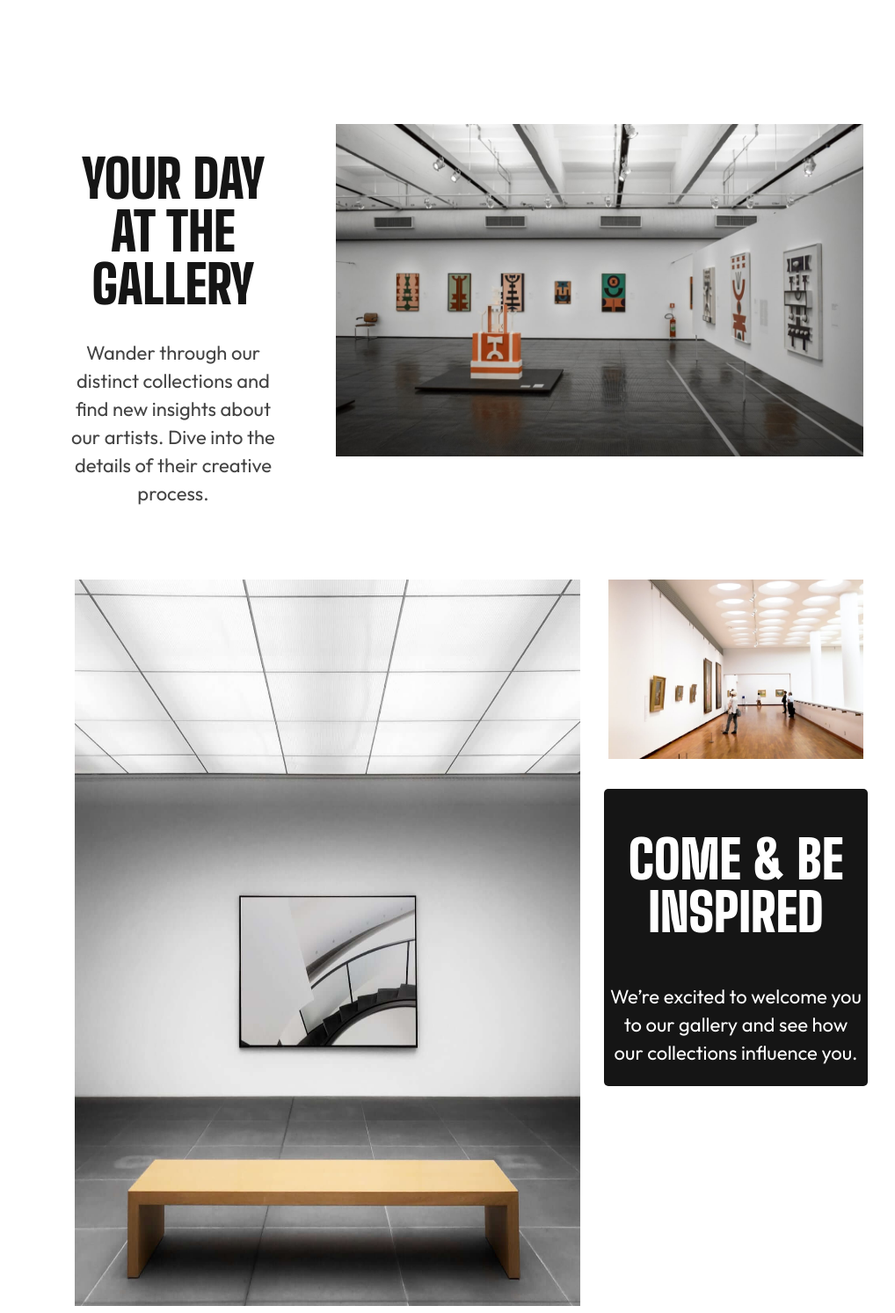
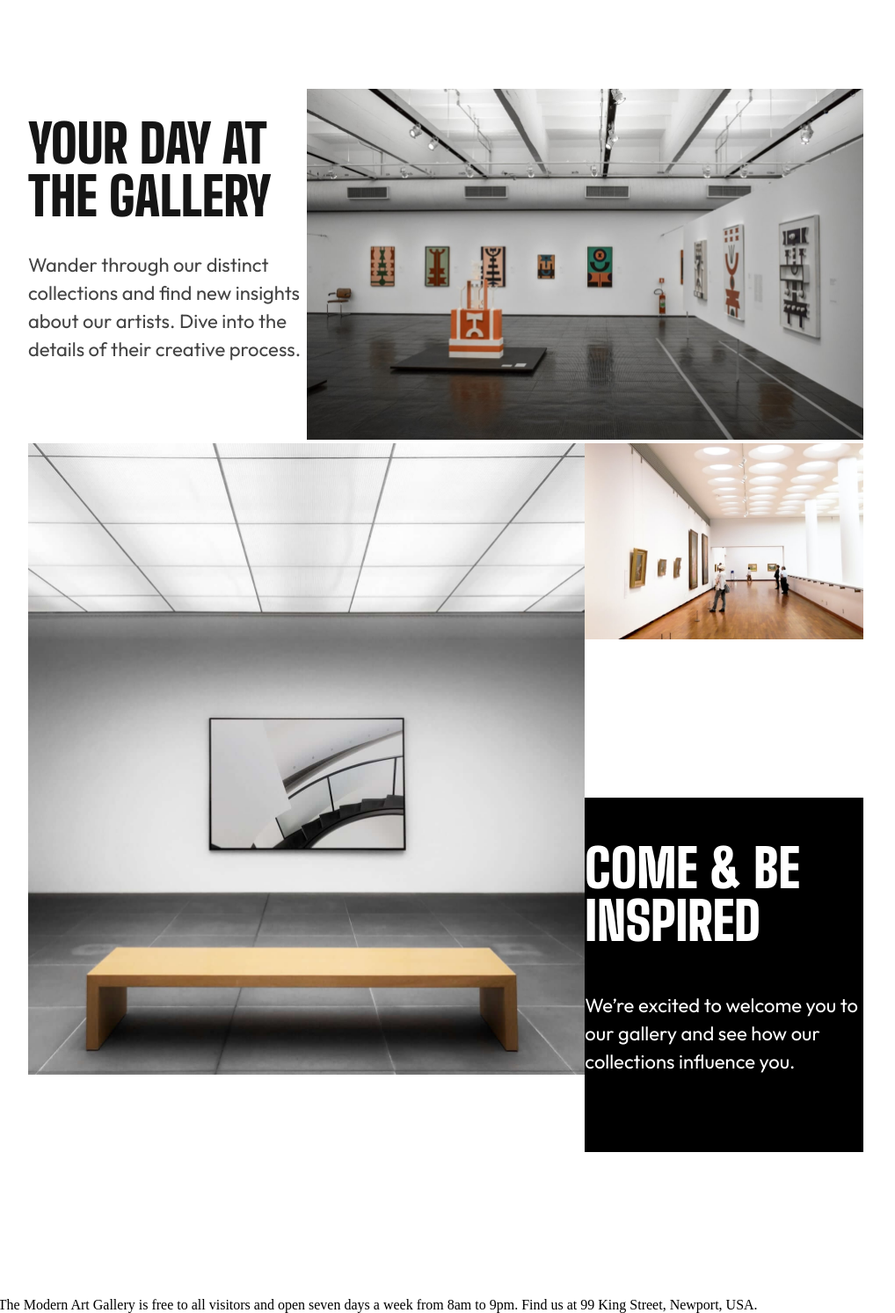
Before and after one commit to nickster369/Art-gallery-website, a plain HTML site: page index.html in a window 1280 px wide. Shown: the part 700-2193 px from the top of the page at 88% size, without its empty margins (133-1151 px from the left). Drawn offline with Linux system fonts and the light colour scheme.

Commit message:
continued working on grid.

```diff
--- a/index.html
+++ b/index.html
@@ -36,26 +36,24 @@
   </div>
   <div class = "bottomContainer">
     <div class = "grid">
-      <div class = "bottomBox" id = "bottomBox1">
+      <div class = " top-left">
         <h2> Your day at the gallery</h2>
         <p>Wander through our distinct collections and find new insights about
           our artists. Dive into the details of their creative process.</p>
       </div>
-      <div class = "bottomBox" id = "bottomBox2">
+      <div class = "top-right">
         <img src = "./assets/desktop/image-grid-1@2x.jpg" alt = "">
       </div>
-      <div class = "bottomBox" id = "bottomBox3">
+      <div class = "bottom-left">
         <img src = "./assets/desktop/image-grid-2@2x.jpg" alt = "">
       </div>
-      <div class = "subBox">
-        <div class = "bottomBox" id = "bottomBox4">
-          <img src = "./assets/desktop/image-grid-3@2x.jpg" alt = "">
-        </div>
-        <div class = "bottomBox" id = "bottomBox5">
-          <h2> Come &amp; be inspired</h2>
-          <p> We’re excited to welcome you to our gallery and see how our collections
-            influence you.</p>
-        </div>
+      <div class = "top-bottom-right">
+        <img src = "./assets/desktop/image-grid-3@2x.jpg" alt = "">
+      </div>
+      <div class = "bottom-bottom-right">
+        <h2> Come &amp; be inspired</h2>
+        <p> We’re excited to welcome you to our gallery and see how our collections
+          influence you.</p>
       </div>
     </div>
   </div>
--- a/style.css
+++ b/style.css
@@ -152,22 +152,40 @@ button > span {
 
 .grid {
   display: grid;
-  grid-template-columns: repeat(auto-fit, minmax(200px, 1fr));
-  grid-gap: 20px;
-  padding: 20px;
-  width: auto;
-  height: 100%;
-  margin: 0 auto;
+  grid-template-columns: 1fr 1fr 1fr;
+  grid-template-rows: 1fr 1fr 1fr;
+  gap: 0px 0px;
+  grid-template-areas:
+    "top-left top-right top-right"
+    "bottom-left bottom-left top-bottom-right"
+    "bottom-left bottom-left bottom-bottom-right";
+
 }
 
-.bottomBox {
-  color: white;
-  text-align: center;
-  padding: 20px;
-  border-radius: 5px;
+.top-right {
+  grid-area: top-right;
 }
 
-#bottomBox1 > h2 {
+.top-left {
+  grid-area: top-left;
+}
+
+.bottom-left {
+  grid-area: bottom-left;
+
+}
+
+.top-bottom-right {
+  grid-area: top-bottom-right;
+  height: auto;
+}
+
+.bottom-bottom-right {
+  grid-area: bottom-bottom-right;
+  background-color: black;
+}
+
+.top-left > h2 {
   color: #151515;
   font-family: "Big Shoulders Display", serif;
   font-size: 60px;
@@ -178,7 +196,7 @@ button > span {
   margin: 32px 0;
 }
 
-#bottomBox1 > p {
+.top-left > p {
   font-family: Outfit, serif;
   color: #444;
   font-size: 22px;
@@ -187,55 +205,27 @@ button > span {
   line-height: 32px; /* 145.455% */
 }
 
-#bottomBox1 {
-  grid-column: 1;
-  grid-row: 1;
-  margin: auto 0;
 
-}
-
-#bottomBox2 {
-  grid-column: 2 / 4;
-  grid-row: 1 / 2;
+.top-right > img {
   width: 100%;
 }
 
-#bottomBox2 > img {
-  width: 100%;
-}
 
-#bottomBox3 {
-  grid-column: 1 / 3;
-  grid-row: 2;
-  height: 100%;
+.bottom-left > img {
   width: 100%;
 
 }
 
-#bottomBox3 > img {
+.top-bottom-right > img {
+  width: 100%;
+}
 
-  width: 575px;
-  height: 826px;
+.bottom-bottom-right {
+  width: 100%;
 
 }
 
-#bottomBox4 {
-  width: 100%;
-}
-
-#bottomBox4 > img {
-  width: 100%;
-}
-
-#bottomBox5 {
-  width: 100%;
-  padding: 0 5px;
-  margin-left: 15px;
-  margin-bottom: 25px;
-  background-color: #151515;
-}
-
-#bottomBox5 > h2 {
+.bottom-bottom-right > h2 {
   font-family: "Big Shoulders Display", serif;
   font-size: 60px;
   font-style: normal;
@@ -246,22 +236,13 @@ button > span {
 
 }
 
-#bottomBox5 > p {
+.bottom-bottom-right > p {
   font-family: Outfit, serif;
   font-size: 22px;
   font-style: normal;
   font-weight: 400;
   line-height: 32px; /* 145.455% */
   color: #FFF;
-}
-
-.subBox {
-  display: flex;
-  flex-direction: column;
-  gap: 10px;
-  grid-column: 3;
-  grid-row: 2 / 3;
-
 }
 
 
```
